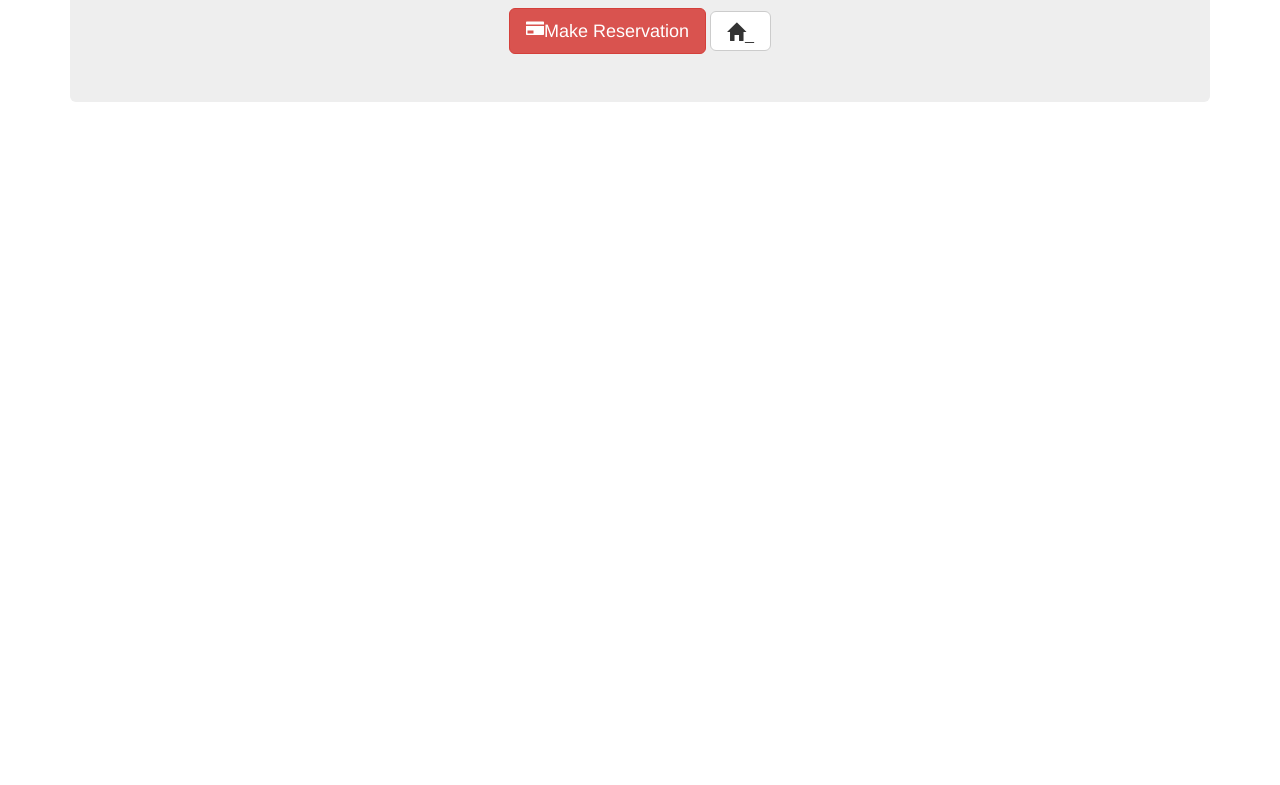
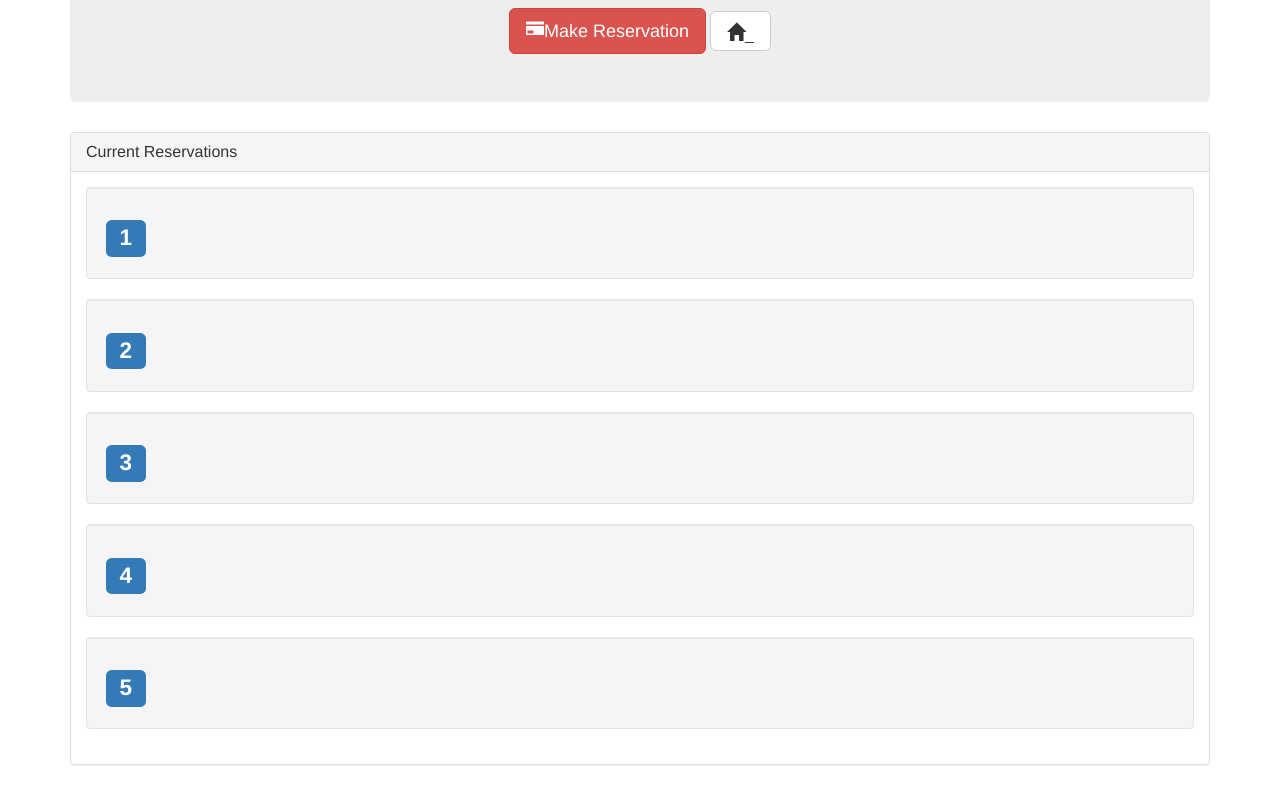
Before and after one commit to fibonaccicoder/restaurant-reservation, a website: page tables.html in a window 1280 px wide. Shown: the part 242-1027 px from the top of the page. Before the commit the page ends 800 px from the top, so only its background shows below. Drawn offline with nearby package versions, Linux system fonts and the light colour scheme.

Commit message:
added tables section

```diff
--- a/tables.html
+++ b/tables.html
@@ -37,6 +37,39 @@
         <div class="row">
             <div class="col-lg-12">
                 <!-- Current Tables -->
+                <div class="panel panel-default">
+                    <div class="panel-heading">
+                        <h4 class="panel-title">Current Reservations</h4>
+                    </div>
+                    <div class="panel-body" id="tableSection">
+                        <div class="well" id="tableWell-01">
+                            <h2>
+                                <span class="label label-primary">1</span>
+                            </h2>
+                        </div>
+                        <div class="well" id="tableWell-02">
+                            <h2>
+                                <span class="label label-primary">2</span>
+                            </h2>
+                        </div>
+                        <div class="well" id="tableWell-03">
+                            <h2>
+                                <span class="label label-primary">3</span>
+                            </h2>
+                        </div>
+                        <div class="well" id="tableWell-04">
+                            <h2>
+                                <span class="label label-primary">4</span>
+                            </h2>
+                        </div>
+                        <div class="well" id="tableWell-01">
+                            <h2>
+                                <span class="label label-primary">5</span>
+                            </h2>
+                        </div>
+                    </div>
+                </div>
+                <!-- Waiting List -->
 
             </div>
         </div>
```
